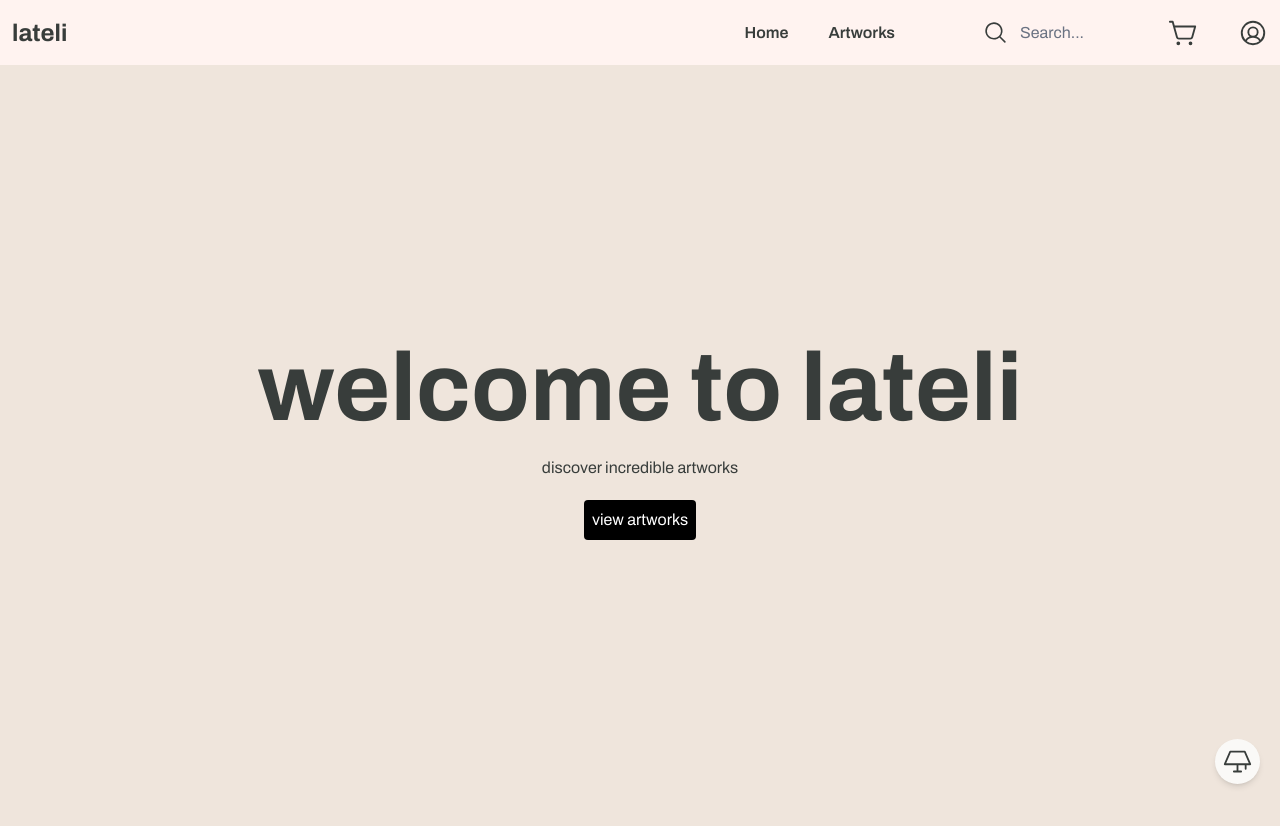
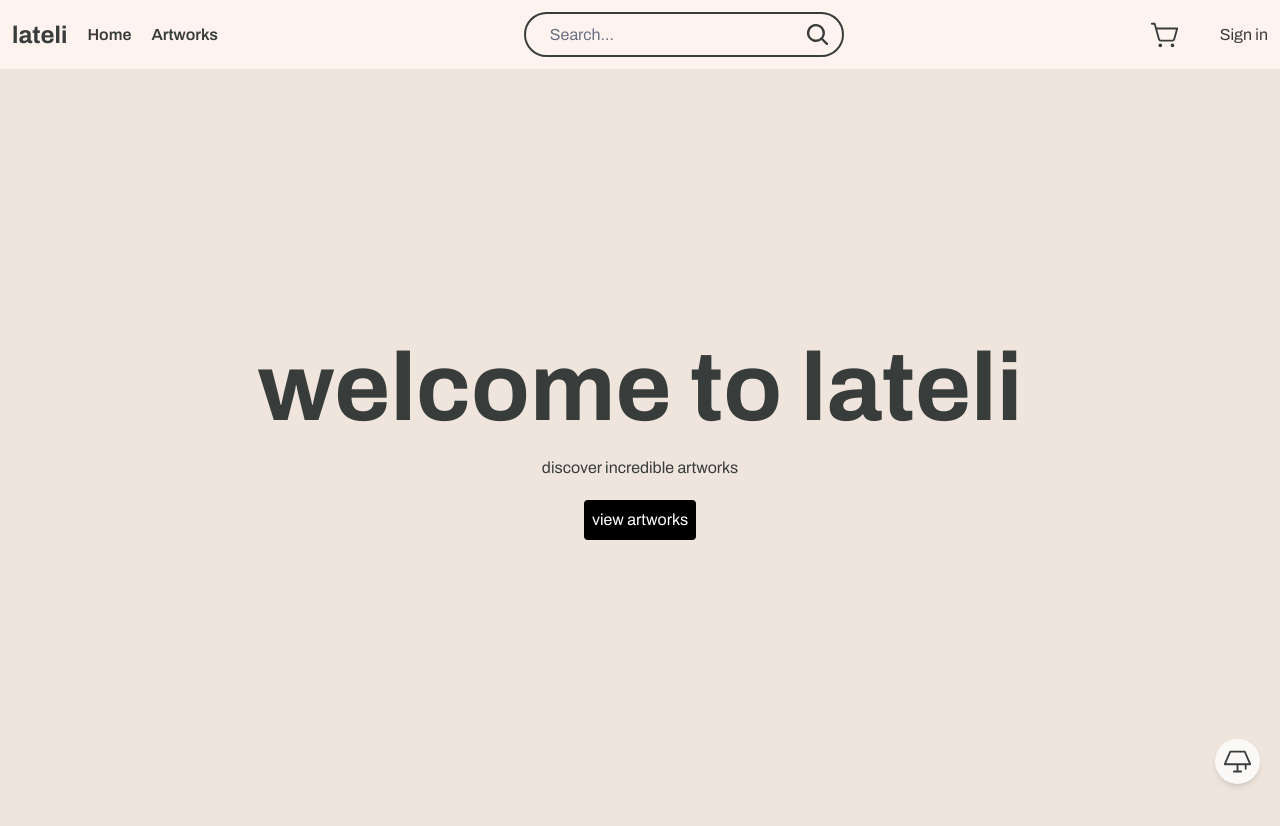
Before and after one commit to jyynso/lateli, a React (Vite) app in the folder client/: page / in a window 1280 px wide. Shown: the top 826 px of the page. Built offline with nearby package versions, Linux system fonts and the light colour scheme; no server answers.

Commit message:
style: add conditional rendering for when the user is logged in or not

```diff
--- a/client/src/components/Navigation.tsx
+++ b/client/src/components/Navigation.tsx
@@ -9,33 +9,26 @@ function Navigation() {
 
   return (
   	<div className='fixed top-0 left-0 z-50 flex flex-wrap w-full items-center justify-between gap-1 p-3 bg-(--bg-card)'>
-			<div>
+			<ul className='flex flex-row gap-5 items-center'>
 				<Link to={"/"} className='font-bold text-2xl'>lateli</Link>
-			</div>
-
-    	<div className='flex items-center gap-10'>
-				<ul className='flex flex-row gap-10 mr-10'>
 				<Link to={"/"} className='font-semibold hover:underline'>Home</Link>
 				<Link to={"/products"} className='font-semibold hover:underline'>Artworks</Link>
 			</ul>
 
-				<div className='flex flex-row gap-2 p-2 pl-2 pr-7 sm:pr-0  rounded-sm '>
-					<form className='flex items-center w-full'>
-						<MagnifyingGlassIcon size={25} />
+			<form className='flex items-center w-xs px-3 py-2 border-2 rounded-full'>
 				<input
 					type='text'
 					placeholder='Search...'
 					id='searchInput'
 					className='flex-1 pl-3 bg-transparent outline-none w-full sm:w-30 placeholder-gray-500'
 					/>
+					<MagnifyingGlassIcon size={25} weight='bold' />
 			</form>
-				</div>
 
+    	<div className='flex items-center gap-10'>
 				<Link to={"/cart"}> <ShoppingCartSimpleIcon size={30}/> </Link>
 				<Link to={"/login"}>
-					<UserCircleIcon
-  					size={30}
-  					color={isLoggedIn ? 'var(--accent-sandyBrown)' : 'var(--text-black)'}/>
+					{isLoggedIn ? <UserCircleIcon size={30}/> : "Sign in" }
 				</Link>
     	</div>
     </div>
```
Lines whose indentation alone changed are shown as unchanged.
